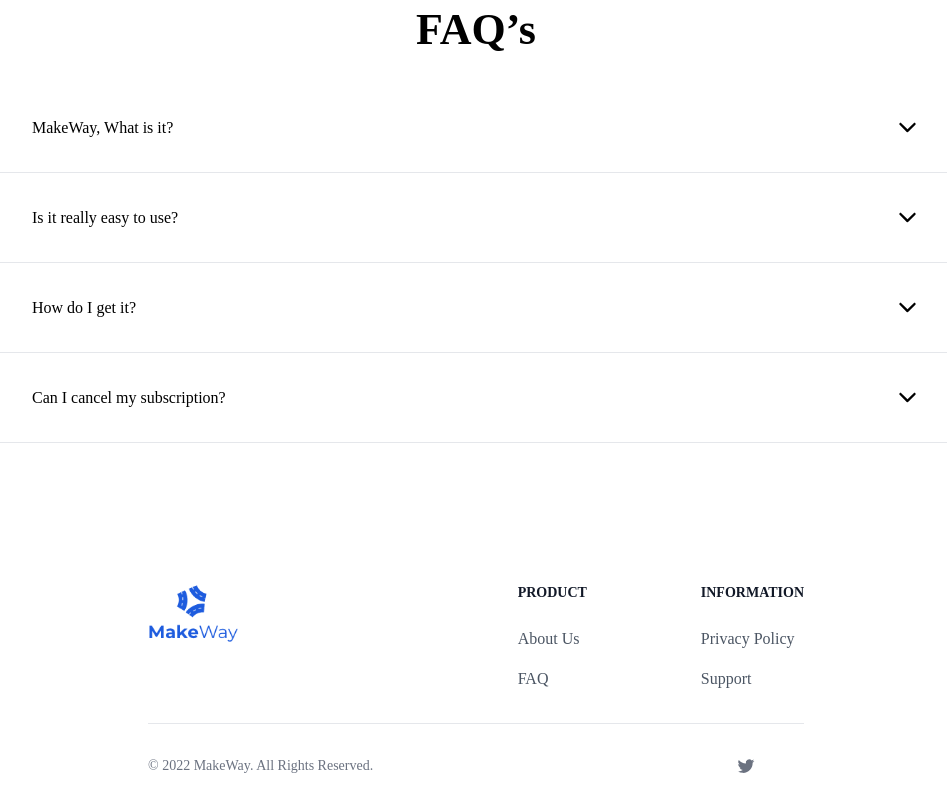
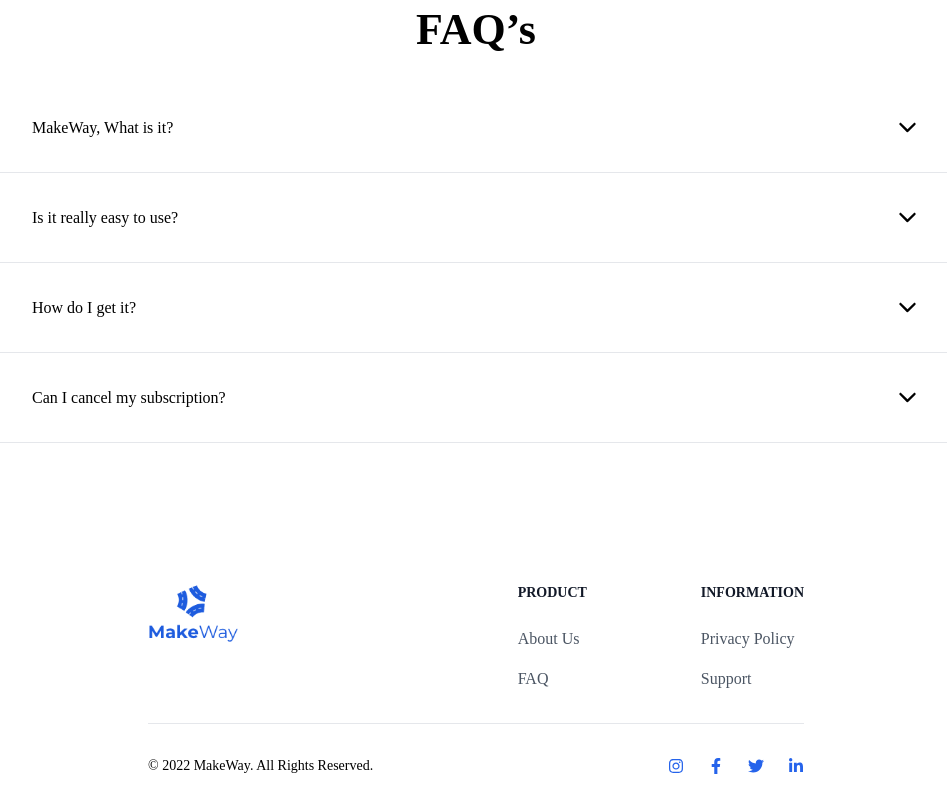
Before and after one commit to JAPECorp/New-MakeWayApp-Website, a Next.js app: page / in a window 1280 px wide. Shown: the part 3315-4115 px from the top of the page, without its empty margins (164-1111 px from the left). Built offline with nearby package versions, Linux system fonts and the light colour scheme.

Commit message:
Icons Added

```diff
--- a/components/Footer/footer.jsx
+++ b/components/Footer/footer.jsx
@@ -1,5 +1,11 @@
 import Link from "next/link";
 import Image from "next/image";
+import {
+  FaTwitter,
+  FaLinkedinIn,
+  FaFacebookF,
+  FaInstagram,
+} from "react-icons/fa";
 
 function Footer() {
   return (
@@ -21,14 +27,14 @@ function Footer() {
             <h2 className="mb-6 text-sm font-semibold text-gray-900 uppercase dark:text-black">
               Product
             </h2>
-            <ul className="text-gray-600 dark:text-gray-400">
+            <ul className="text-gray-600">
               <li className="mb-4">
-                <a href="https://flowbite.com" className="hover:underline">
+                <a href="" className="hover:text-blue-500">
                   About Us
                 </a>
               </li>
               <li>
-                <a href="https://tailwindcss.com/" className="hover:underline">
+                <a href="" className="hover:text-blue-500">
                   FAQ
                 </a>
               </li>
@@ -39,14 +45,14 @@ function Footer() {
             <h2 className="mb-6 text-sm font-semibold text-gray-900 uppercase dark:text-black">
               Information
             </h2>
-            <ul className="text-gray-600 dark:text-gray-400">
+            <ul className="text-gray-600">
               <li className="mb-4">
-                <a href="#" className="hover:underline">
+                <a href="#" className="hover:text-blue-500">
                   Privacy Policy
                 </a>
               </li>
               <li>
-                <a href="#" className="hover:underline">
+                <a href="#" className="hover:text-blue-500">
                   Support
                 </a>
               </li>
@@ -54,9 +60,9 @@ function Footer() {
           </div>
         </div>
       </div>
-      <hr className="my-6 border-gray-200 sm:mx-auto dark:border-gray-700 lg:my-8" />
+      <hr className="my-6 border-gray-200 sm:mx-auto dark:border-gray-200 lg:my-8" />
       <div className="sm:flex sm:items-center sm:justify-between">
-        <span className="text-sm text-gray-500 sm:text-center dark:text-gray-400">
+        <span className="text-sm text-black sm:text-center">
           © 2022{" "}
           <a href="" className="hover:underline">
             MakeWay
@@ -64,35 +70,18 @@ function Footer() {
           . All Rights Reserved.
         </span>
         <div className="flex mt-4 space-x-6 sm:justify-center sm:mt-0">
-          <a
-            href="#"
-            className="text-gray-500 hover:text-gray-900 dark:hover:text-white"
-          ></a>
-          <a
-            href="#"
-            className="text-gray-500 hover:text-gray-900 dark:hover:text-white"
-          ></a>
-          <a
-            href="#"
-            className="text-gray-500 hover:text-gray-900 dark:hover:text-white"
-          >
-            <svg
-              className="w-5 h-5"
-              fill="currentColor"
-              viewBox="0 0 24 24"
-              aria-hidden="true"
-            >
-              <path d="M8.29 20.251c7.547 0 11.675-6.253 11.675-11.675 0-.178 0-.355-.012-.53A8.348 8.348 0 0022 5.92a8.19 8.19 0 01-2.357.646 4.118 4.118 0 001.804-2.27 8.224 8.224 0 01-2.605.996 4.107 4.107 0 00-6.993 3.743 11.65 11.65 0 01-8.457-4.287 4.106 4.106 0 001.27 5.477A4.072 4.072 0 012.8 9.713v.052a4.105 4.105 0 003.292 4.022 4.095 4.095 0 01-1.853.07 4.108 4.108 0 003.834 2.85A8.233 8.233 0 012 18.407a11.616 11.616 0 006.29 1.84" />
-            </svg>
+          <a href="#" className="text-blue-600 hover:text-gray-900 ">
+            <FaInstagram />
           </a>
-          <a
-            href="#"
-            className="text-gray-500 hover:text-gray-900 dark:hover:text-white"
-          ></a>
-          <a
-            href="#"
-            className="text-gray-500 hover:text-gray-900 dark:hover:text-white"
-          ></a>
+          <a href="#" className="text-blue-600 hover:text-gray-900 ">
+            <FaFacebookF />
+          </a>
+          <a href="#" className="text-blue-600 hover:text-gray-900 ">
+            <FaTwitter />
+          </a>
+          <a href="#" className="text-blue-600 hover:text-gray-900 ">
+            <FaLinkedinIn />
+          </a>
         </div>
       </div>
     </footer>
```
